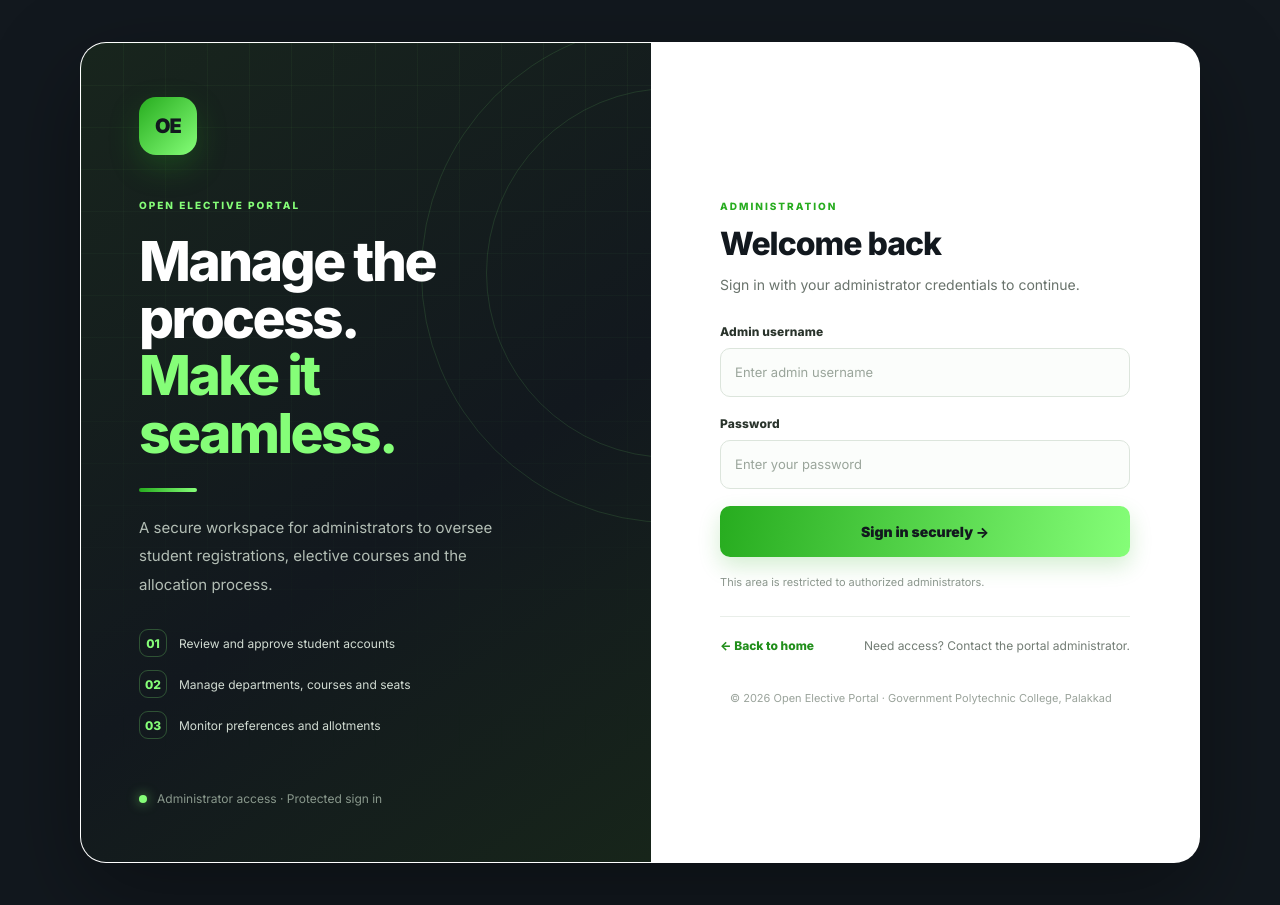
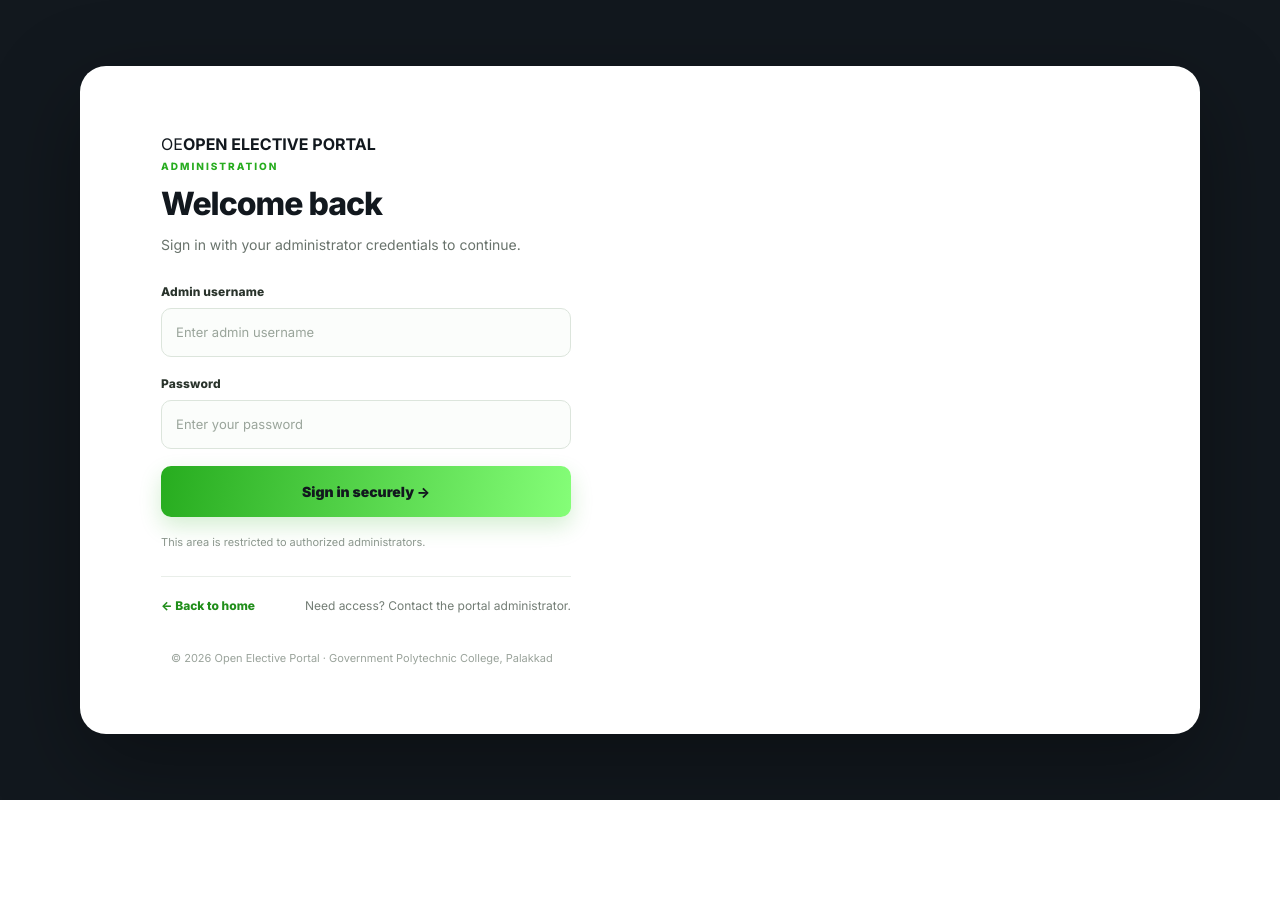
Before and after one commit to NITHIN9526/open-elective-allocator, a Node server app: page /admin/login in a window 1280 px wide. After the commit the page ends 800 px from the top, so only its background shows below. Run offline with Node 20, Linux system fonts and the light colour scheme.

Commit message:
Remove admin login side rail and logo panel

```diff
--- a/views/admin-login.ejs
+++ b/views/admin-login.ejs
@@ -1,39 +1,18 @@
 <%- include("partials/header", { title }) %>
 </main>
-<div class="oe-auth-page oe-form-page">
+<div class="oe-auth-page oe-form-page oe-auth-single">
   <main class="oe-auth-shell">
-    <section class="oe-brand-side">
-      <div class="oe-brand-mark"><span>OE</span></div>
-      <div class="oe-brand-copy oe-form-brand-copy">
-        <p class="oe-eyebrow">OPEN ELECTIVE PORTAL</p>
-        <h1>Manage the process.<br><span>Make it seamless.</span></h1>
-        <div class="oe-brand-rule"></div>
-        <p class="oe-brand-description">A secure workspace for administrators to oversee student registrations, elective courses and the allocation process.</p>
-        <div class="oe-form-side-list">
-          <div class="oe-form-side-item"><span>01</span> Review and approve student accounts</div>
-          <div class="oe-form-side-item"><span>02</span> Manage departments, courses and seats</div>
-          <div class="oe-form-side-item"><span>03</span> Monitor preferences and allotments</div>
-        </div>
-      </div>
-      <div class="oe-brand-bottom"><span class="oe-status-dot"></span> Administrator access · Protected sign in</div>
-      <i class="oe-decor oe-decor-one"></i><i class="oe-decor oe-decor-two"></i>
-    </section>
     <section class="oe-login-side">
       <div class="oe-login-content">
+        <div class="oe-single-brand"><span>OE</span><strong>OPEN ELECTIVE PORTAL</strong></div>
         <p class="oe-login-kicker oe-form-login-kicker">ADMINISTRATION</p>
         <h2>Welcome back</h2>
         <p class="oe-login-subtitle">Sign in with your administrator credentials to continue.</p>
         <% if (error) { %><div class="oe-form-alert" role="alert"><%= error %></div><% } %>
         <form method="post" action="/admin/login" class="oe-form-stack">
           <input type="hidden" name="_csrf" value="<%= csrfToken %>">
-          <div class="oe-form-group">
-            <label for="admin-username">Admin username</label>
-            <input id="admin-username" class="oe-form-control" name="username" autocomplete="username" required placeholder="Enter admin username">
-          </div>
-          <div class="oe-form-group">
-            <label for="admin-password">Password</label>
-            <input id="admin-password" class="oe-form-control" type="password" name="password" autocomplete="current-password" required placeholder="Enter your password">
-          </div>
+          <div class="oe-form-group"><label for="admin-username">Admin username</label><input id="admin-username" class="oe-form-control" name="username" autocomplete="username" required placeholder="Enter admin username"></div>
+          <div class="oe-form-group"><label for="admin-password">Password</label><input id="admin-password" class="oe-form-control" type="password" name="password" autocomplete="current-password" required placeholder="Enter your password"></div>
           <button class="oe-form-submit" type="submit">Sign in securely <span aria-hidden="true">→</span></button>
         </form>
         <div class="oe-form-note">This area is restricted to authorized administrators.</div>
```
